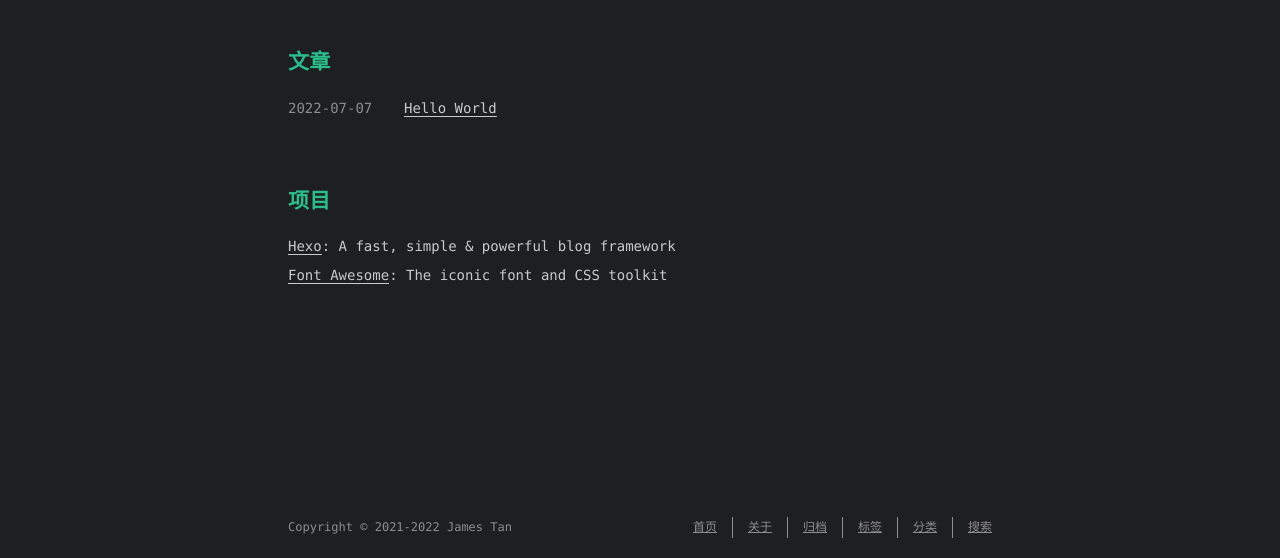
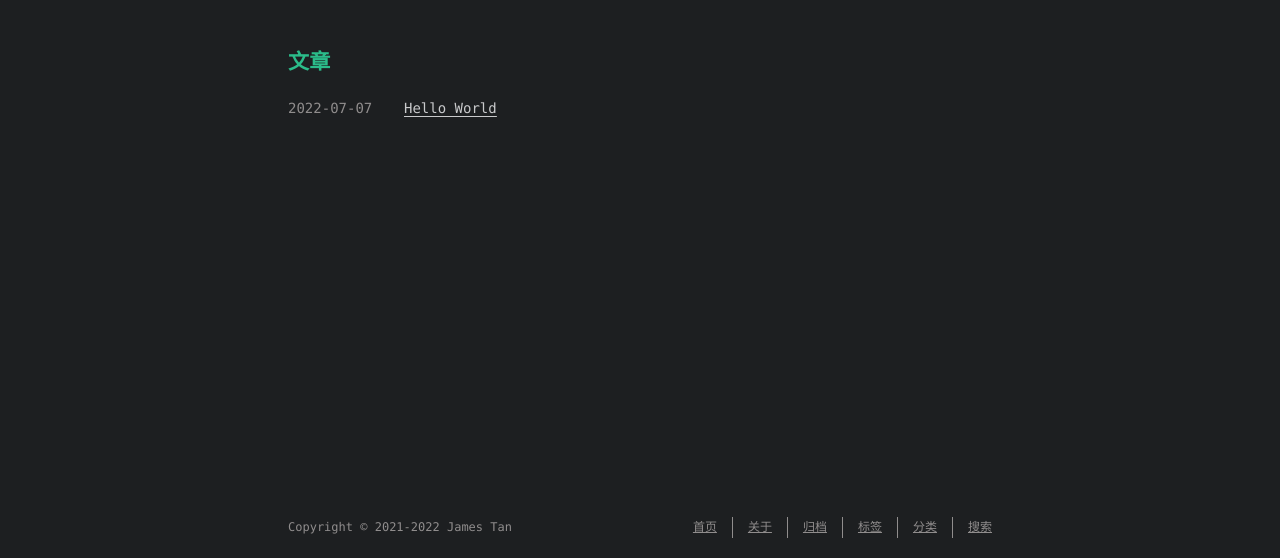
Before and after one commit to a-fly-fly-bird/a-fly-fly-bird.github.io, a plain HTML site: page index.html in a window 1280 px wide. Shown: the part 242-800 px from the top of the page. Drawn offline with nearby package versions, Linux system fonts and the light colour scheme; a web font is replaced by a local one.

Commit message:
Site updated: 2022-07-07 22:12:18

```diff
--- a/index.html
+++ b/index.html
@@ -175,23 +175,6 @@
 </section>
 
 
-<section id="projects">
-  <span class="h1"><a target="_blank" rel="noopener" href="http://github.com/probberechts">项目</a></span>
-  <ul class="project-list">
-
-      <li class="project-item">
-        <a target="_blank" rel="noopener" href="https://hexo.io/">Hexo</a>: <p>A fast, simple &amp; powerful blog framework</p>
-
-      </li>
-
-      <li class="project-item">
-        <a target="_blank" rel="noopener" href="http://fontawesome.io/">Font Awesome</a>: <p>The iconic font and CSS toolkit</p>
-
-      </li>
-
-  </ul>
-</section>
-
 
 
         <footer id="footer">
```
